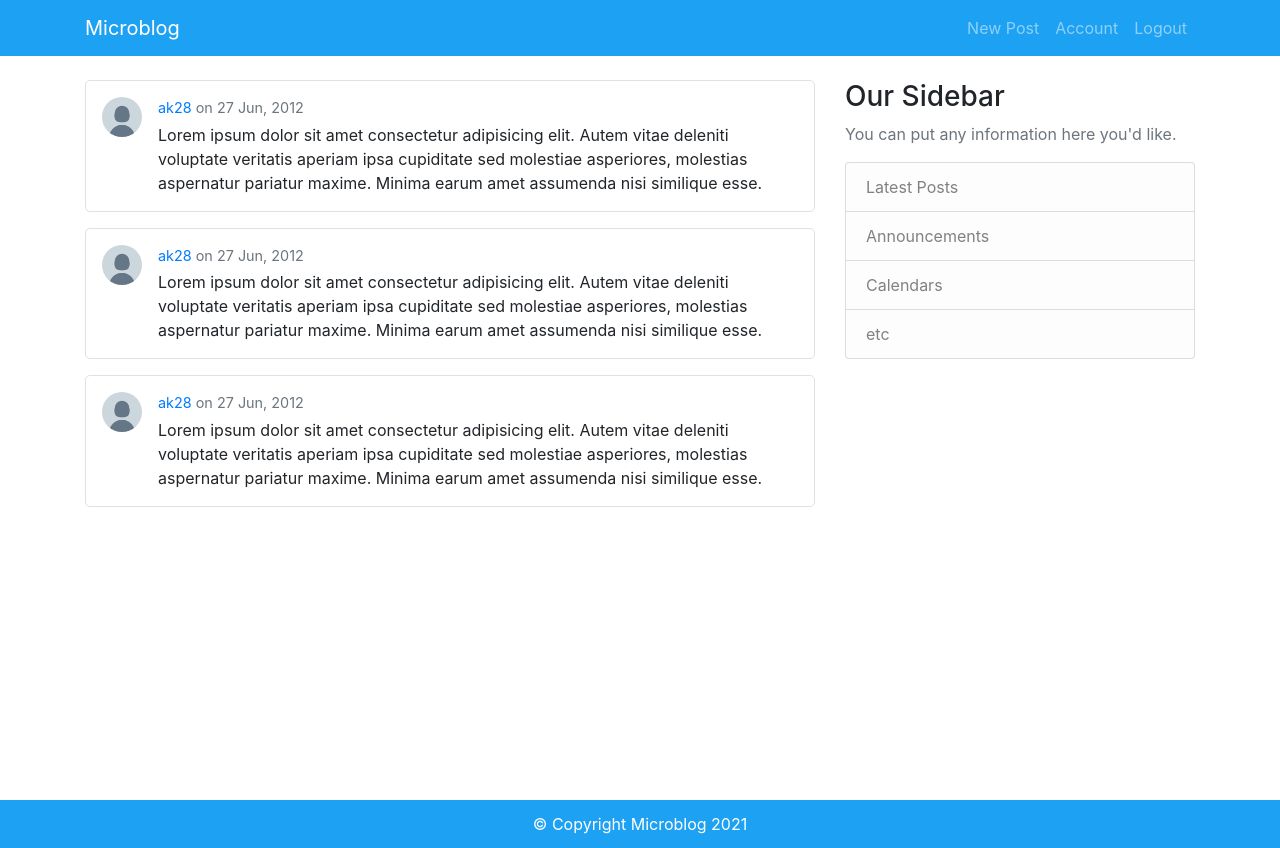
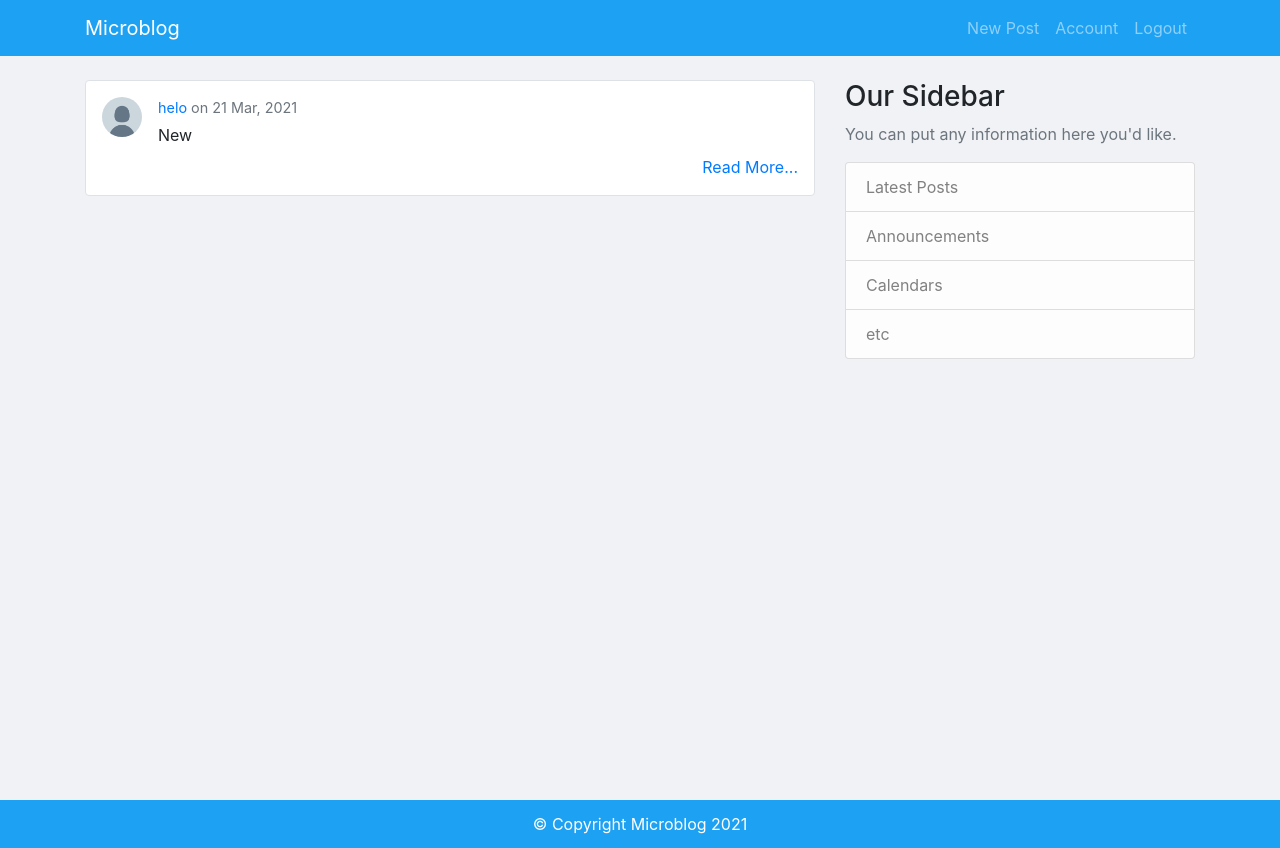
Before and after one commit to the-coding-pie/Microblog, a Flask app: page / in a window 1280 px wide. Run offline with Flask 2, Linux system fonts and the light colour scheme; a user stored in the database is signed in; data comes from the database, SQL or seed files in the repository; both versions use the stored data as it was after the commit.

Commit message:
added some features

```diff
--- a/microblog/auth/models.py
+++ b/microblog/auth/models.py
@@ -11,6 +11,8 @@ class User(UserMixin, db.Model):
     username = db.Column(db.String(20), index=True, unique=True, nullable=False)
     email = db.Column(db.String(120), index=True, unique=True, nullable=False)
     password_hash = db.Column(db.String(128))
+    profile_pic = db.Column(db.String(20), nullable=False, default='default.png')
+    posts = db.relationship('Post', backref='author', lazy=True)
 
     def __repr__(self):
         return self.username
--- a/microblog/blog/__init__.py
+++ b/microblog/blog/__init__.py
@@ -2,4 +2,4 @@ from flask import Blueprint
 
 blog = Blueprint('blog', __name__)
 
-from microblog.blog import routes, forms
+from microblog.blog import routes, forms, models
--- /dev/null
+++ b/microblog/blog/models.py
@@ -0,0 +1,17 @@
+from microblog import db
+from datetime import datetime
+
+class Post(db.Model):
+    id = db.Column(db.Integer, primary_key=True)
+    body = db.Column(db.Text, nullable=False)
+    date_posted = db.Column(db.DateTime, nullable=False, default=datetime.utcnow)
+    author_id = db.Column(db.Integer, db.ForeignKey('user.id'))
+
+    def __repr__(self):
+        return self.body[:20]
+
+    def stripped_body(self):
+        if len(self.body) > 30:
+            return self.body[:30] + "..."
+        else:
+            return self.body
--- a/microblog/blog/routes.py
+++ b/microblog/blog/routes.py
@@ -1,39 +1,56 @@
 from microblog.blog import blog
-from flask import render_template
+from flask import render_template, flash, redirect, url_for, abort, request
 from microblog.blog.forms import PostForm
 from flask_login import login_required
-
-posts = [
-    {
-        "id": 1,
-        "author": 'ak28',
-        "date_posted": '27 Jun, 2012',
-        "profile_pic": 'default.png',
-        "body": 'Lorem ipsum dolor sit amet consectetur adipisicing elit. Autem vitae deleniti voluptate veritatis aperiam ipsa cupiditate sed molestiae asperiores, molestias aspernatur pariatur maxime. Minima earum amet assumenda nisi similique esse.'
-    },
-    {
-        "id": 12,
-        "author": 'ak28',
-        "date_posted": '27 Jun, 2012',
-        "profile_pic": 'default.png',
-        "body": 'Lorem ipsum dolor sit amet consectetur adipisicing elit. Autem vitae deleniti voluptate veritatis aperiam ipsa cupiditate sed molestiae asperiores, molestias aspernatur pariatur maxime. Minima earum amet assumenda nisi similique esse.'
-    },
-    {
-        "id": 1334,
-        "author": 'ak28',
-        "date_posted": '27 Jun, 2012',
-        "profile_pic": 'default.png',
-        "body": 'Lorem ipsum dolor sit amet consectetur adipisicing elit. Autem vitae deleniti voluptate veritatis aperiam ipsa cupiditate sed molestiae asperiores, molestias aspernatur pariatur maxime. Minima earum amet assumenda nisi similique esse.'
-    }
-]
+from microblog.blog.models import Post
+from flask_login import current_user
+from microblog import db
 
 @blog.route('/')
 @login_required
 def index():
+    posts = Post.query.order_by(Post.date_posted.desc()).all()
     return render_template('blog/index.html', posts=posts, title='Home')
 
-@blog.route('/new')
+@blog.route('/post', methods=['GET', 'POST'])
 @login_required
-def post():
+def create_post():
     form = PostForm()
+    if form.validate_on_submit():
+        post = Post(body=form.body.data, author_id=current_user.id)
+        db.session.add(post)
+        db.session.commit()
+        flash('New Post Added!', category="success")
+        return redirect(url_for('blog.index'))
     return render_template('blog/create_post.html', form=form, title='Create Post')
+
+@blog.route('/post/<int:post_id>')
+def post_detail(post_id):
+    post = Post.query.get_or_404(post_id)
+    return render_template('blog/post_detail.html', title='Post Detail', post=post)
+
+@blog.route('/post/<int:post_id>/update', methods=['GET', 'POST'])
+def post_update(post_id):
+    post = Post.query.get_or_404(post_id)
+    if post.author != current_user:
+        abort(403)
+    form = PostForm()
+    if form.validate_on_submit():
+        post.body = form.body.data
+        db.session.commit()
+        flash('Your post has been updated!', 'success')
+        return redirect(url_for('blog.index'))
+    elif request.method == 'GET':
+        form.body.data = post.body
+
+    return render_template('blog/create_post.html', title='Post Update', form=form)
+
+@blog.route('/post/<int:post_id>/delete', methods=['POST'])
+def post_delete(post_id):
+    post = Post.query.get_or_404(post_id)
+    if post.author != current_user:
+        abort(403)
+    db.session.delete(post)
+    db.session.commit()
+    flash('Your post has been deleted!', 'success')
+    return redirect(url_for('blog.index'))
--- a/microblog/static/styles.css
+++ b/microblog/static/styles.css
@@ -1,5 +1,5 @@
-main {
-    min-height: 90vh;
+body {
+  background: #f0f2f5;
 }
 
 ul {
@@ -7,29 +7,29 @@ ul {
   padding-left: 0rem !important;
 }
 
-.navbar {
-    background: #1DA1F2 !important;
+main {
+  min-height: 90vh;
+}
+
+article {
+  margin-bottom: 1rem;
+}
+
+.card {
+  padding: 1rem !important;
 }
 
 .invalid-feedback {
   display: block;
 }
 
-.posts {
-    display: flex;
-    flex-direction: column;
+.navbar {
+  background: #1da1f2 !important;
 }
 
-.post {
+.read-more {
   display: flex;
-    padding: 1rem;
-    margin-bottom: 1rem;
-    border-radius: 5px;
-
-}
-
-.post__left {
-    margin-right: 1rem;
+  justify-content: flex-end;
 }
 
 .profile-pic {
@@ -42,6 +42,30 @@ ul {
   object-position: center;
 }
 
+.btn-blue {
+  background: #1da1f2;
+  color: #ffffff;
+}
+
+.btn-blue:hover {
+  background: #1da1f2;
+  color: #ffffff;
+}
+
+.posts {
+  display: flex;
+  flex-direction: column;
+}
+
+.post {
+  display: flex;
+  border-radius: 5px;
+}
+
+.post__left {
+  margin-right: 1rem;
+}
+
 .post__right {
   flex: 5 5;
 }
@@ -51,18 +75,24 @@ ul {
   margin-bottom: 0.25rem;
 }
 
-.btn-blue {
-    background: #1DA1F2;
-    color: #ffffff;
+.post-detail .extras {
+  display: flex;
+  justify-content: space-between;
+  align-items: center;
 }
 
-.btn-blue:hover {
-    background: #1DA1F2;
-    color: #ffffff;
+.post-detail .extras .left {
+  flex: 1 1;
+}
+
+.post-detail .extras .right {
+  flex: 1 1;
+  display: flex;
+  justify-content: flex-end;
 }
 
 footer {
-    background: #1DA1F2;
+  background: #1da1f2;
   width: 100%;
   height: 3rem;
   display: flex;
--- a/microblog/templates/auth/login.html
+++ b/microblog/templates/auth/login.html
@@ -1,7 +1,7 @@
 {% extends 'base.html' %}
 
 {% block content %}
-<div class="mb-4">
+<div class="mb-4 card">
     <form method="POST" action="">
         {{ form.hidden_tag() }}
         <fieldset>
--- a/microblog/templates/auth/register.html
+++ b/microblog/templates/auth/register.html
@@ -1,7 +1,7 @@
 {% extends 'base.html' %}
 
 {% block content %}
-<div class="mb-4">
+<div class="mb-5 card">
     <form method="POST" action="">
         {{ form.hidden_tag() }}
         <fieldset>
--- a/microblog/templates/base.html
+++ b/microblog/templates/base.html
@@ -33,7 +33,7 @@
           <ul class="navbar-nav ml-auto">
             {% if current_user.is_authenticated %}
               <li class="nav-item">
-                <a class="nav-link" href="{{ url_for('blog.post') }}">New Post</a>
+                <a class="nav-link" href="{{ url_for('blog.create_post') }}">New Post</a>
               </li>
               <li class="nav-item">
                 <a class="nav-link" href="#">Account</a>
--- a/microblog/templates/blog/create_post.html
+++ b/microblog/templates/blog/create_post.html
@@ -1,7 +1,7 @@
 {% extends "base.html" %}
 
 {% block content %}
-    <div class="mb-4">
+    <div class="mb-4 card">
         <form action="" method="POST">
             <div class="form-group">
                 {{ form.hidden_tag() }}
--- a/microblog/templates/blog/index.html
+++ b/microblog/templates/blog/index.html
@@ -1,25 +1,35 @@
-{% extends "base.html" %}
-
-{% block content %}
+{% extends "base.html" %} {% block content %}
 <div>
   {% if posts %}
   <div class="posts">
     {% for post in posts %}
-                    <div class="post border">
+    <article class="card border">
+      <div class="post">
         <div class="post__left">
-                            <img src="{{ url_for('static', filename=post.profile_pic) }}" alt="{{ post.author }}" class="profile-pic">
+          <img
+            src="{{ url_for('static', filename=post.author.profile_pic) }}"
+            alt="{{ post.author }}"
+            class="profile-pic"
+          />
         </div>
         <div class="post__right">
           <div class="top text-muted">
-                                <a class="username">{{ post.author }}</a>
-                                <span class="extras"> on </span>
-                                <span class="date-posted">{{ post.date_posted }}</span>
+            <a href="#" class="username">{{ post.author }}</a>
+            <span> on </span>
+            <span class="date-posted"
+              >{{ post.date_posted.strftime('%d %b, %Y') }}</span
+            >
           </div>
-                            <div class="bottom">
-                                {{ post.body }}
+          <div class="bottom mb-2">
+            {{ post.stripped_body() }}
+          </div>
+         <div class="read-more">
+            <a href="{{ url_for('blog.post_detail', post_id=post.id)}}"
+            >Read More...</a
          </div>
         </div>
       </div>
+    </article>
     {% endfor %}
   </div>
   {% else %}
```
Also changed, not shown: microblog/templates/blog/post_detail.html (added, +81 -0 lines), microblog/microblog.db. Lines whose indentation alone changed are shown as unchanged.
